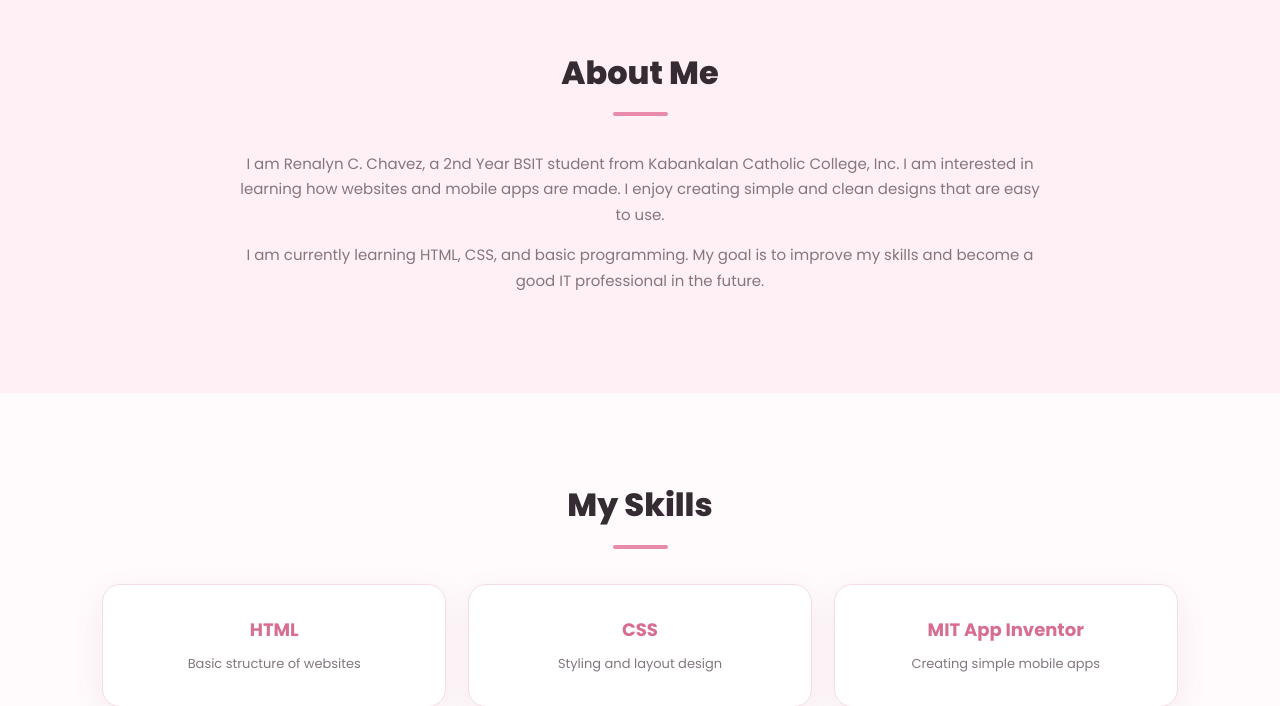
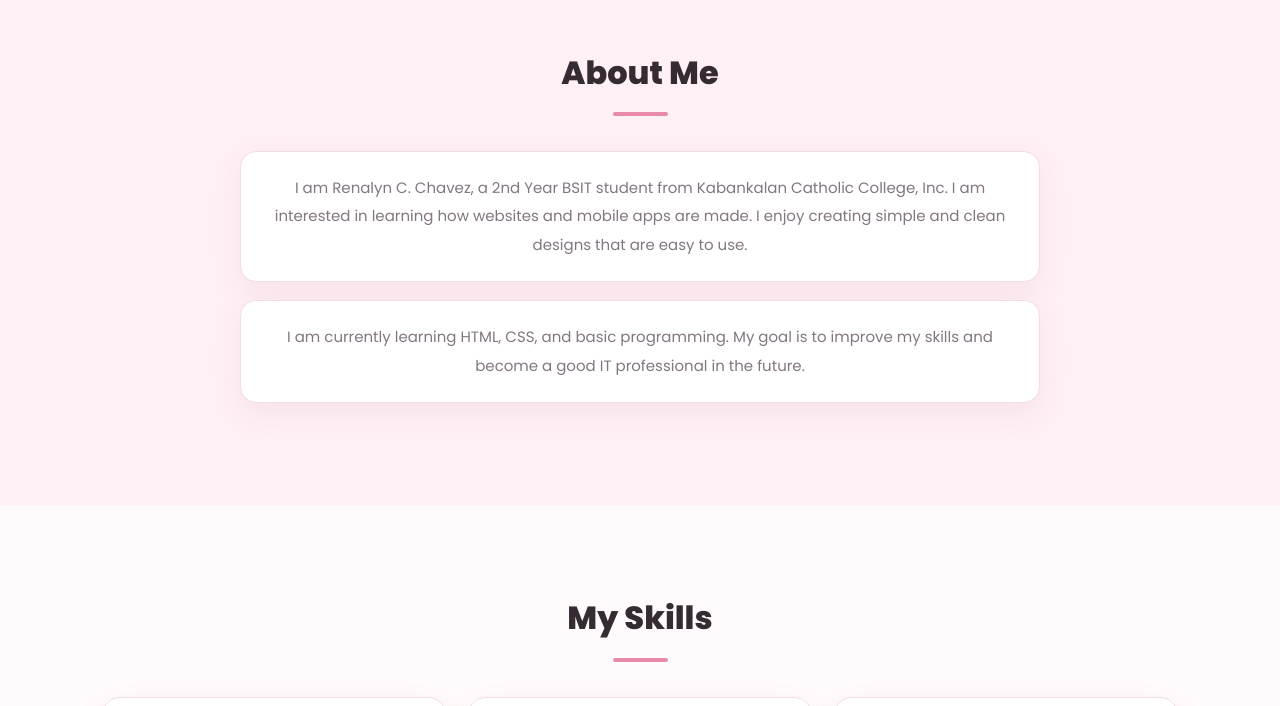
Before and after one commit to chavezcharena3-rgb/CHAVEZ-PROJECT-1, a plain HTML site: page index.html in a window 1280 px wide. Shown: the part 804-1510 px from the top of the page. Drawn offline with Linux system fonts and the light colour scheme.

Commit message:
Improve about section card design

```diff
--- a/styles/style.css
+++ b/styles/style.css
@@ -229,18 +229,33 @@ section h2::after {
     margin: 12px auto 0;
 }
 
-/* ABOUT */
+
+/* ABOUT SECTION */
 
 #about {
     background: var(--secondary);
     text-align: center;
+    position: relative;
 }
 
 #about p {
     max-width: 800px;
-    margin: 15px auto;
+    margin: 18px auto;
+    padding: 22px 28px;
     color: var(--muted);
     font-size: 15px;
+    line-height: 1.9;
+    background: var(--white);
+    border: 1px solid var(--border);
+    border-radius: 16px;
+    box-shadow: var(--shadow);
+    transition: 0.3s ease;
+}
+
+#about p:hover {
+    transform: translateY(-5px);
+    border-color: var(--primary);
+    box-shadow: 0 15px 35px rgba(180, 105, 135, 0.15);
 }
 
 /* SKILLS */
```
